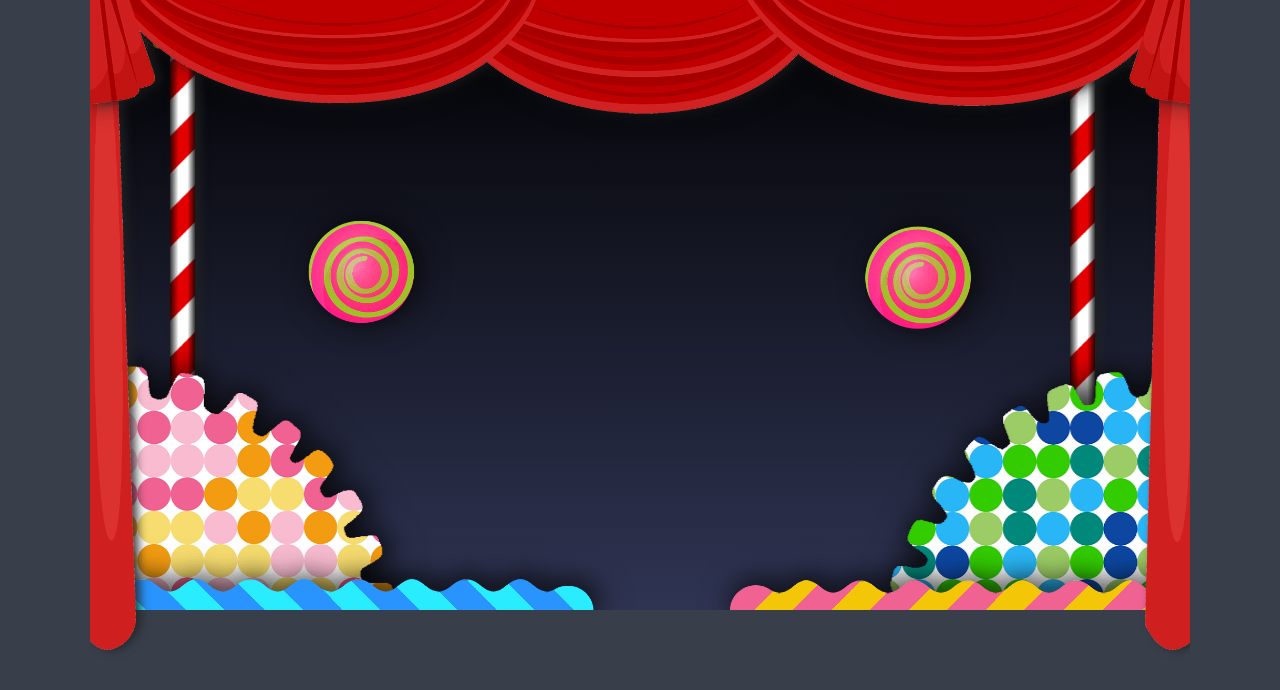
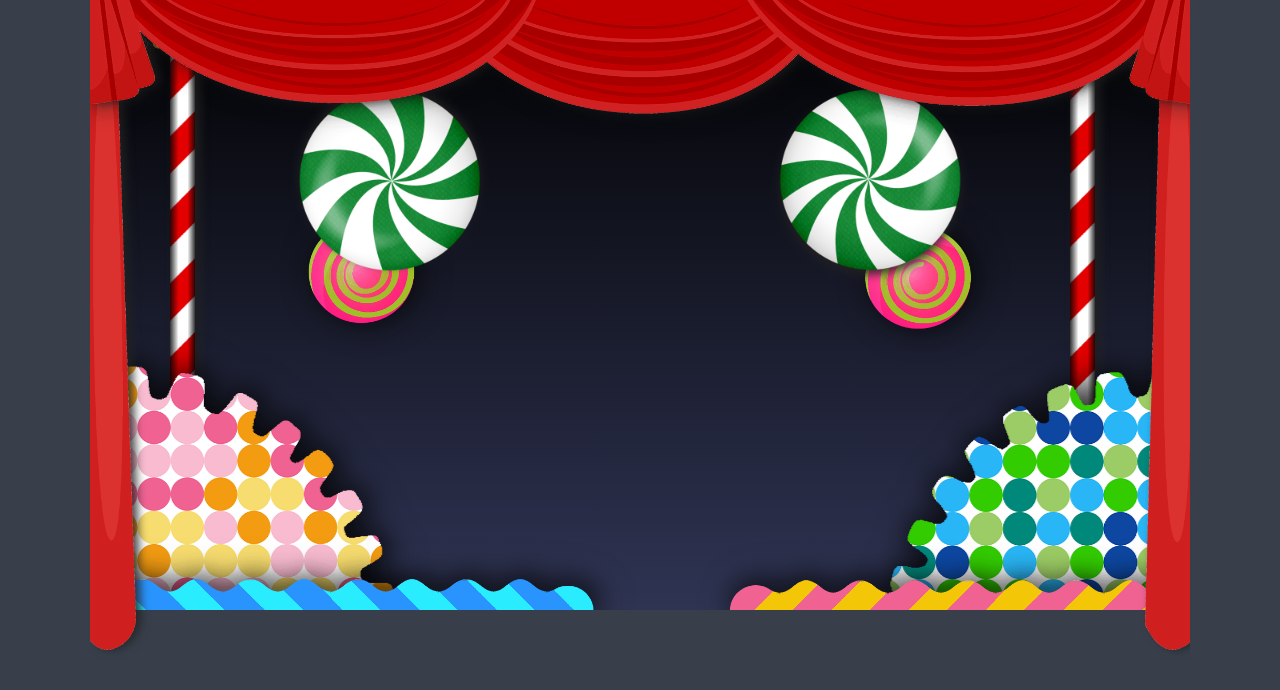
Before and after one commit to creativa-nk/willyWonka_css_aninations, a plain HTML site: page index.html in a window 1280 px wide. Drawn offline with Linux system fonts and the light colour scheme.

Commit message:
img candy verde

```diff
--- a/index.html
+++ b/index.html
@@ -58,7 +58,7 @@
     </div>
 
 
-    <audio src="./audio/mix3.mp3" id="miAudio"></audio>
+    <audio src="./audio/mix2.mp3" id="miAudio"></audio>
     <script>
         document.getElementById("miAudio").play();
      </script>
--- a/style.css
+++ b/style.css
@@ -233,13 +233,13 @@ body,.bombas{
 
 }
 .candy_izq{
-    background-image: url('./psd/candy_verde.png');
+    background-image: url('./img/candy_verde.png');
     left: 200px;
     transform: rotate(0deg);
     animation: rotacion infinite 4s linear reverse;
 }
 .candy_drch{
-    background-image: url('./psd/candy_verde.png');
+    background-image: url('./img/candy_verde.png');
     left: 680px;
     transform-origin: 50% 50%;
     transform: rotate(0deg);
```
Also changed, not shown: img/candy_verde.png (added).
